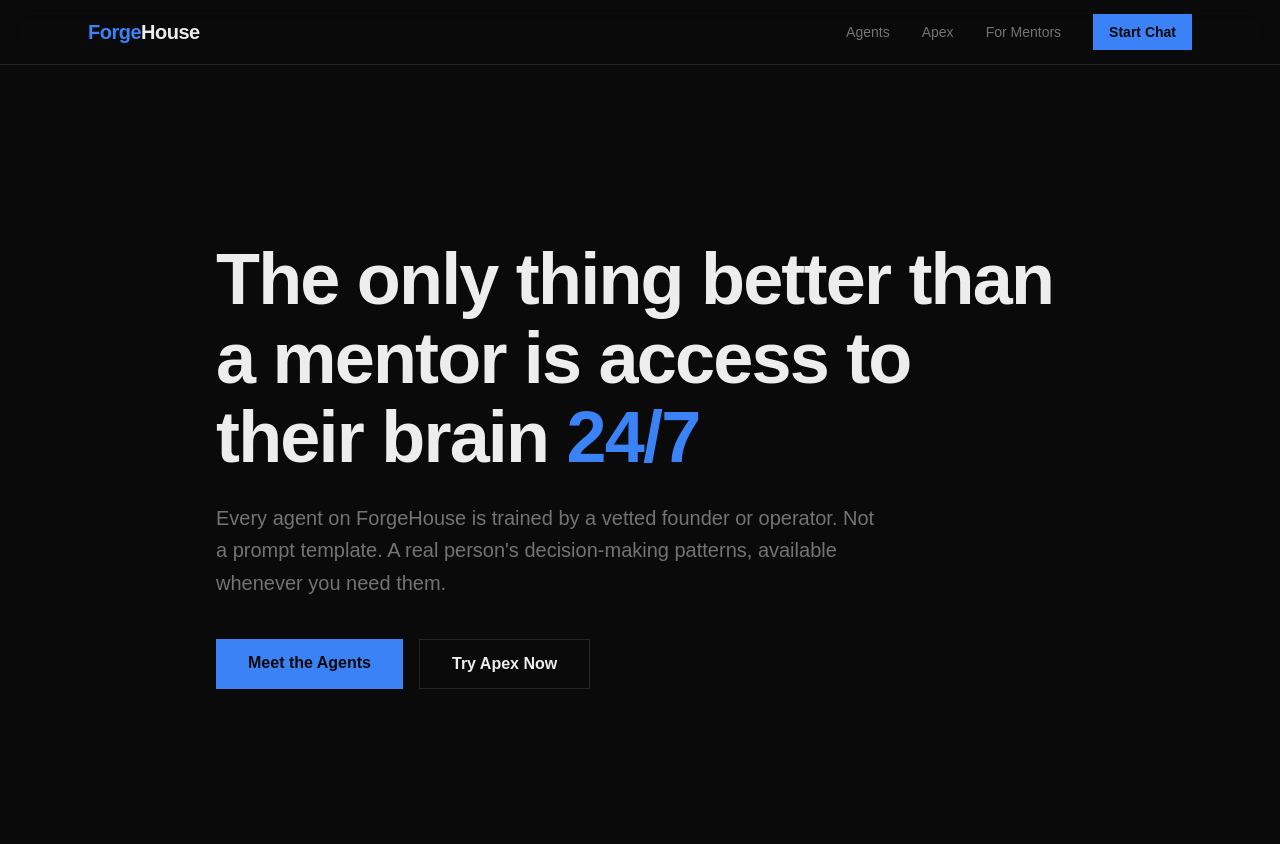
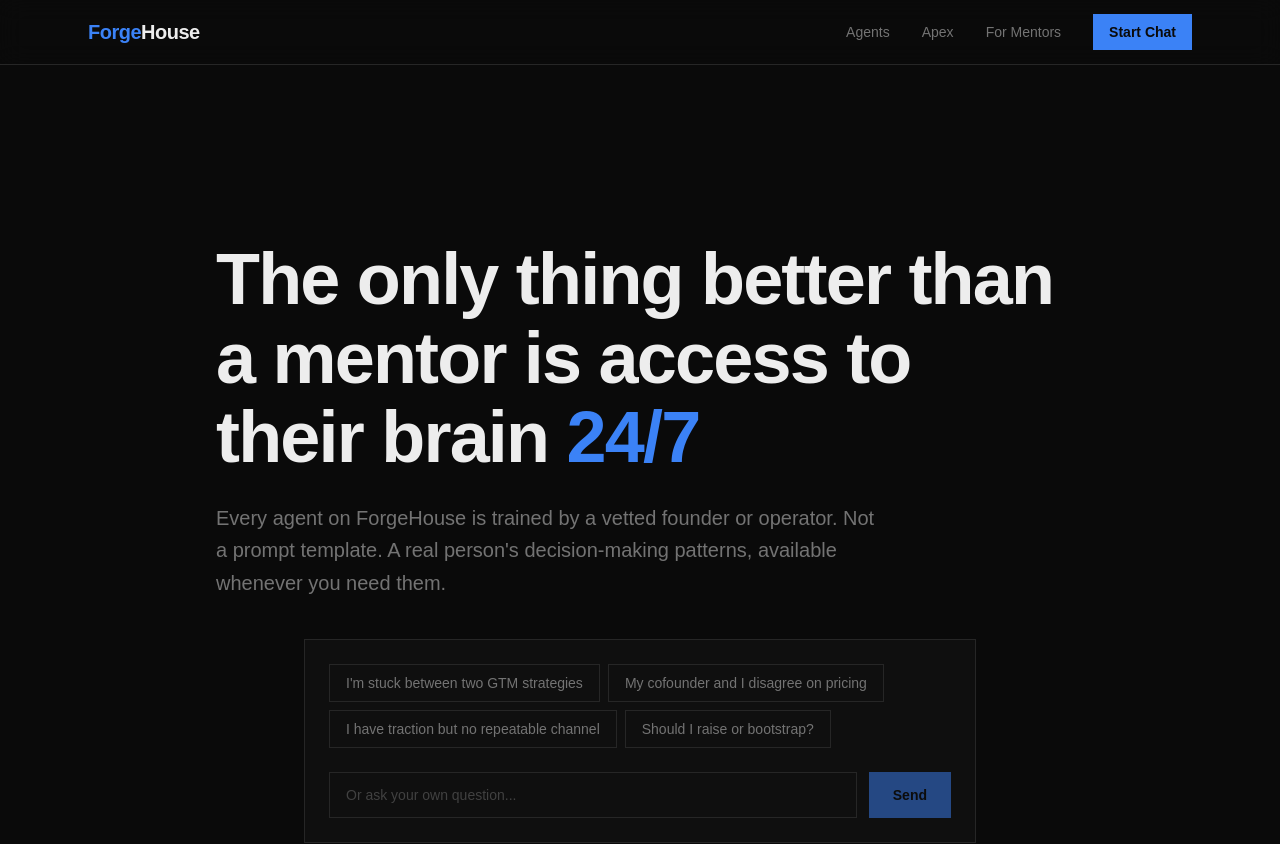
Before and after one commit to Apex-Sudo/forgehouse-site, a Next.js app: page / in a window 1280 px wide. Shown: the top 844 px of the page. Built offline with nearby package versions, Linux system fonts and the light colour scheme.

Commit message:
Move inline chat to hero section

```diff
--- a/src/app/page.tsx
+++ b/src/app/page.tsx
@@ -51,13 +51,8 @@ export default function Home() {
           Not a prompt template. A real person&apos;s decision-making patterns,
           available whenever you need them.
         </p>
-        <div className="flex flex-col sm:flex-row gap-4">
-          <Link href="/agents" className="bg-amber text-background px-8 py-3 font-semibold hover:bg-amber-dark transition text-center">
-            Meet the Agents
-          </Link>
-          <Link href="/chat/apex" className="border border-border px-8 py-3 font-semibold hover:border-amber/40 transition text-center">
-            Try Apex Now
-          </Link>
+        <div className="mt-10">
+          <InlineChat />
         </div>
       </section>
 
@@ -117,7 +112,7 @@ export default function Home() {
       </section>
 
       {/* Become a Mentor */}
-      <section id="for-mentors" className="px-6 py-24 border-t border-border">
+      <section id="for-mentors" className="px-6 py-24 pb-32 border-t border-border">
         <div className="max-w-3xl mx-auto">
           <h2 className="text-2xl md:text-3xl font-bold mb-4">Built something real? Your agent should exist.</h2>
           <p className="text-muted text-lg mb-12 leading-relaxed">
@@ -168,13 +163,15 @@ export default function Home() {
         </div>
       </section>
 
-      {/* CTA / Inline Chat */}
+      {/* CTA */}
       <section className="px-6 py-24 border-t border-border">
-        <div className="max-w-4xl mx-auto text-center mb-12">
+        <div className="max-w-4xl mx-auto text-center">
           <h2 className="text-3xl md:text-4xl font-bold mb-4">Stop asking for answers.<br />Start asking better questions.</h2>
-          <p className="text-muted text-lg">Try Apex right here. One question, one real answer.</p>
+          <p className="text-muted text-lg mb-8">Apex is ready when you are.</p>
+          <Link href="/chat/apex" className="bg-amber text-background px-8 py-3 font-semibold hover:bg-amber-dark transition inline-block">
+            Talk to Apex
+          </Link>
         </div>
-        <InlineChat />
       </section>
     </div>
   );
```
